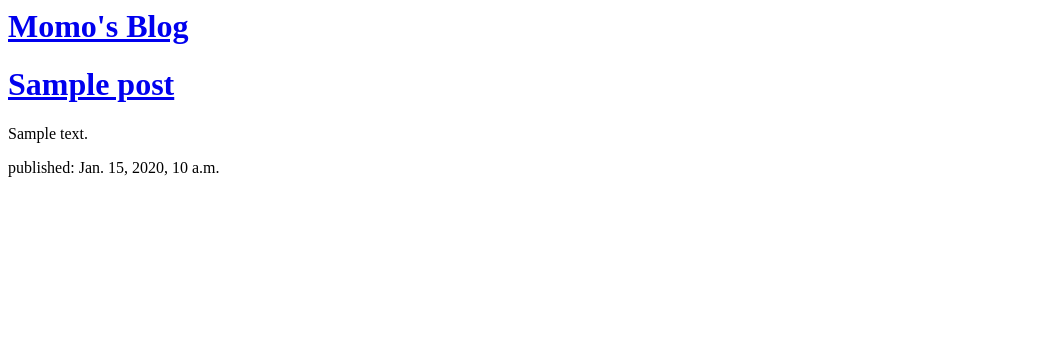
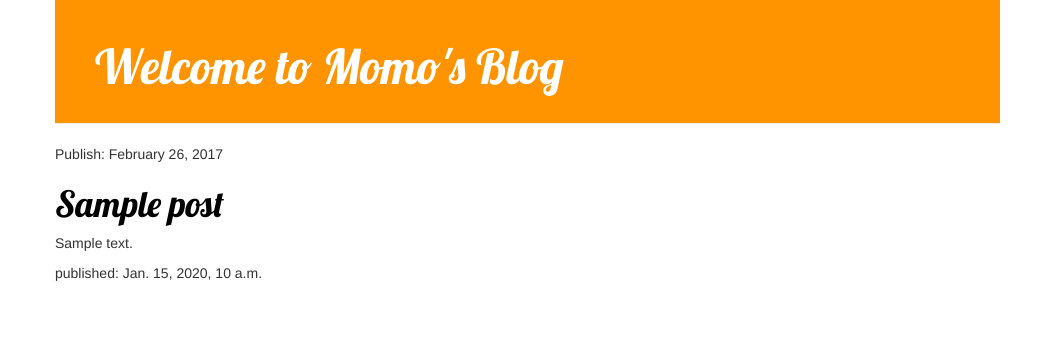
Before and after one commit to mo12g13/Django_Girls_Blog_Site, a Django app: template blog/templates/blog/post_list.html in a window 1280 px wide. Shown: the top 352 px of the page, without its empty margins (0-1055 px from the left). Run offline with Django 3.2, Linux system fonts and the light colour scheme; the template is opened without the code that fills it: values that come from a table or form of the project are taken from there, others are empty; tables that the repository leaves empty hold one stand-in row (values such as "Sample post"); some libraries are stand-ins or nearby versions.

Commit message:
Added view for template urls

```diff
--- /dev/null
+++ b/blog/static/css/blog.css
@@ -0,0 +1,46 @@
+.page-header {
+    background-color: #ff9400;
+    margin-top: 0;
+    padding: 20px 20px 20px 40px;
+}
+
+.page-header h1, .page-header h1 a, .page-header h1 a:visited, .page-header h1 a:active {
+    color: #ffffff;
+    font-size: 36pt;
+    text-decoration: none;
+}
+
+.content {
+    margin-left: 40px;
+}
+
+h1, h2, h3, h4 {
+    font-family: 'Lobster', cursive;
+}
+
+.date {
+    color: #828282;
+}
+
+.save {
+    float: right;
+}
+
+.post-form textarea, .post-form input {
+    width: 100%;
+}
+
+.top-menu, .top-menu:hover, .top-menu:visited {
+    color: #ffffff;
+    float: right;
+    font-size: 26pt;
+    margin-right: 20px;
+}
+
+.post {
+    margin-bottom: 70px;
+}
+
+.post h1 a, .post h1 a:visited {
+    color: #000000;
+}
--- /dev/null
+++ b/blog/templates/blog/base.html
@@ -0,0 +1,28 @@
+<!DOCTYPE html>
+{% load staticfiles %}
+<html lang="en">
+<head>
+    <meta charset="UTF-8">
+    <title>Momo's Blog</title>
+    <link rel="stylesheet" href="//maxcdn.bootstrapcdn.com/bootstrap/3.2.0/css/bootstrap.min.css">
+    <link rel="stylesheet" href="//maxcdn.bootstrapcdn.com/bootstrap/3.2.0/css/bootstrap-theme.min.css">
+    <link rel="stylesheet" href="{% static 'css/blog.css' %}">
+    <link href="//fonts.googleapis.com/css?family=Lobster&subset=latin,latin-ext" rel="stylesheet" type="text/css">
+</head>
+<body>
+
+<div class="content container">
+    <div class="row">
+        <div class="col-md-10">
+             <div class="page-header">
+                <h1><a href="">Welcome to Momo's Blog</a></h1>
+             </div>
+            <p>Publish: February 26, 2017</p>
+            {% block content %}
+            {% endblock %}
+
+        </div>
+    </div>
+</div>
+</body>
+</html>
--- a/blog/templates/blog/post_list.html
+++ b/blog/templates/blog/post_list.html
@@ -1,12 +1,11 @@
+{% extends 'blog/base.html' %}
 
-<div><h1><a href="#">Momo's Blog</a></h1></div>
-
-
-{% for post in posts %}
-    <div>
-
-        <h1><a href="#">{{post.title}}</a></h1>
-        <p>{{post.text|linebreaksbr}}</p>
-          <p>published: {{post.published_date}}</p>
-    </div>
-{% endfor %}
+{% block content %}
+    {% for post in posts %}
+        <div class="post">
+            <h1><a href="{% url 'post_details' pk=post.pk %}">{{post.title}}</a> </h1>
+            <p>{{post.text|linebreaksbr}}</p>
+            <p>published: {{post.published_date}}</p>
+        </div>
+    {% endfor %}
+{% endblock %}
--- a/blog/urls.py
+++ b/blog/urls.py
@@ -2,5 +2,6 @@ from django.conf.urls import url
 from . import views
 
 urlpatterns =[
-    url(r'^$', views.post_list, name='post_list')
+    url(r'^$', views.post_list, name='post_list'),
+    url(r'^post/(?P<pk>\d+)/$', views.post_details, name='post_details'),
 ]
```
Also changed, not shown: blog/templates/blog/post_details.html (added, +13 -0 lines), blog/views.py (+6 -2 lines).
